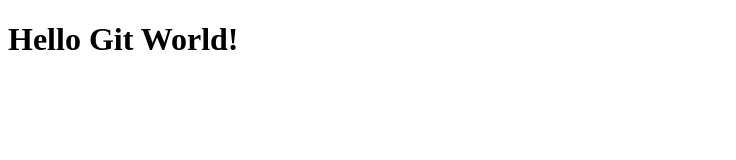
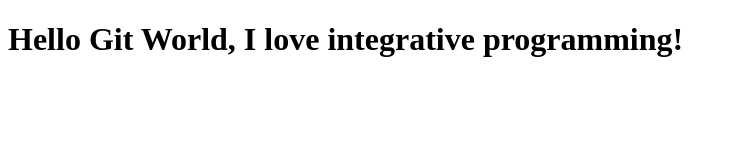
Before and after one commit to LamarJhonas/JhonasJerome, a plain HTML site: page index.html in a window 1280 px wide. Shown: the whole page, without its empty margins (0-736 px from the left). Drawn offline with Linux system fonts and the light colour scheme.

Commit message:
Modified index.html file on dev branch

```diff
--- a/index.html
+++ b/index.html
@@ -4,6 +4,6 @@
    <title>My Git Connect Demo Activity</title>
 </head>
 <body>
-   <h1>Hello Git World!<h1>
+   <h1>Hello Git World, I love integrative programming!<h1>
 </body>
 </html>
```
